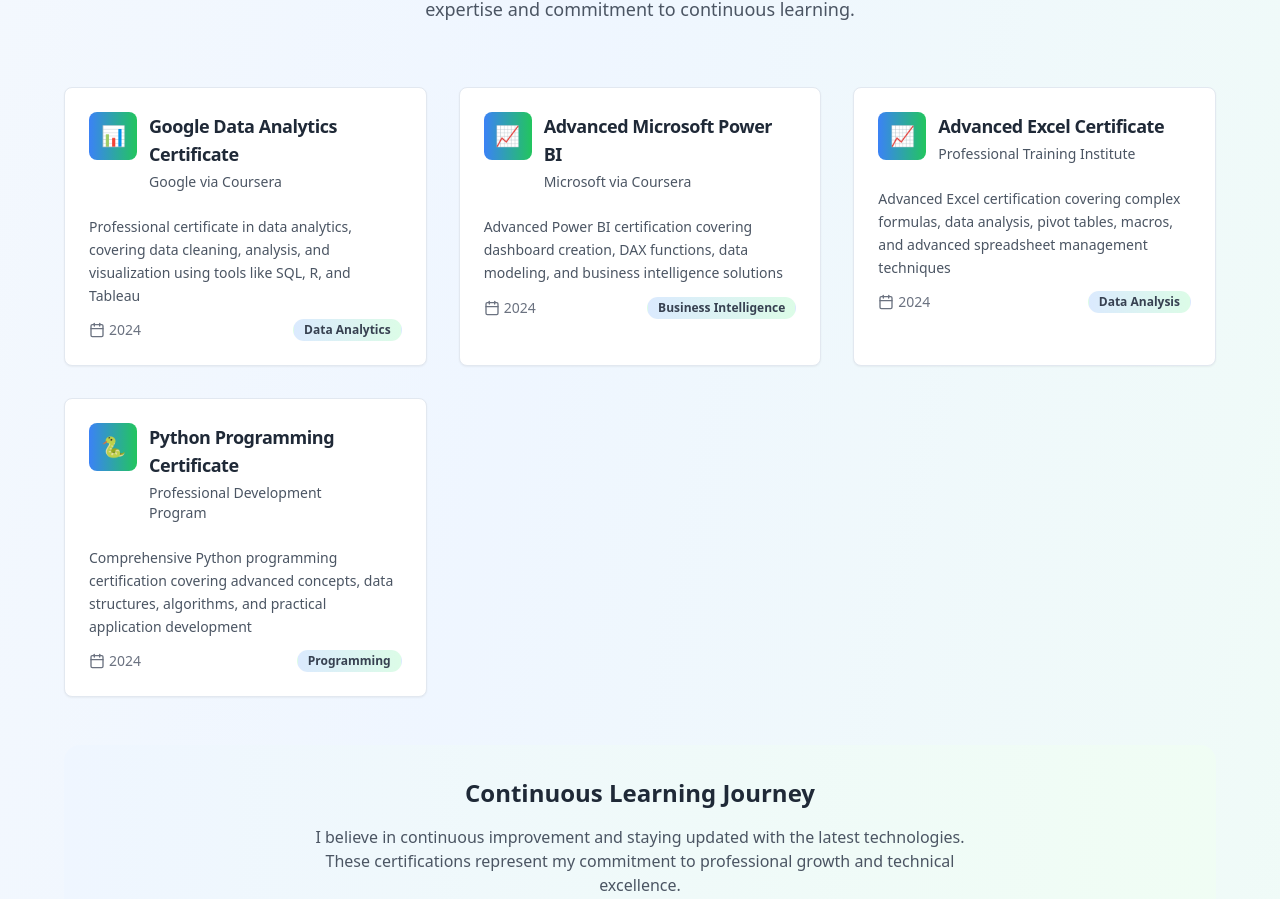
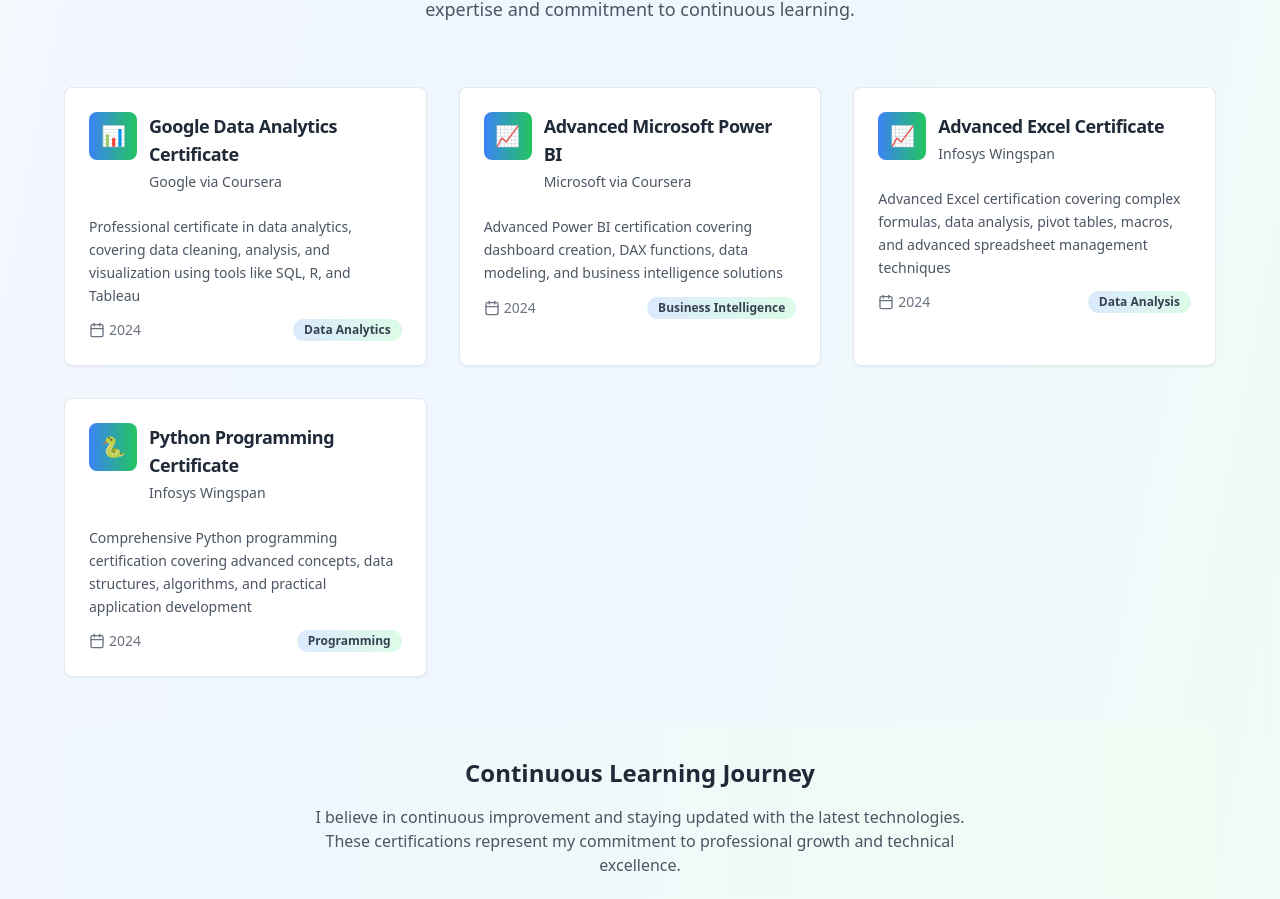
Before and after one commit to RAMANADAM-VENKATA-SIVA-SAI/SAI-MCA-PORTFOLIO, a Next.js app: page / in a window 1280 px wide. Shown: the part 3589-4488 px from the top of the page. Built offline with nearby package versions, Linux system fonts and the light colour scheme.

Commit message:
PORTFOILO

```diff
--- a/app/page.tsx
+++ b/app/page.tsx
@@ -461,7 +461,7 @@ export default function Portfolio() {
                 },
                 {
                   title: "Advanced Excel Certificate",
-                  issuer: "Professional Training Institute",
+                  issuer: "Infosys Wingspan",
                   date: "2024",
                   description:
                     "Advanced Excel certification covering complex formulas, data analysis, pivot tables, macros, and advanced spreadsheet management techniques",
@@ -471,7 +471,7 @@ export default function Portfolio() {
                 },
                 {
                   title: "Python Programming Certificate",
-                  issuer: "Professional Development Program",
+                  issuer: "Infosys Wingspan",
                   date: "2024",
                   description:
                     "Comprehensive Python programming certification covering advanced concepts, data structures, algorithms, and practical application development",
```
